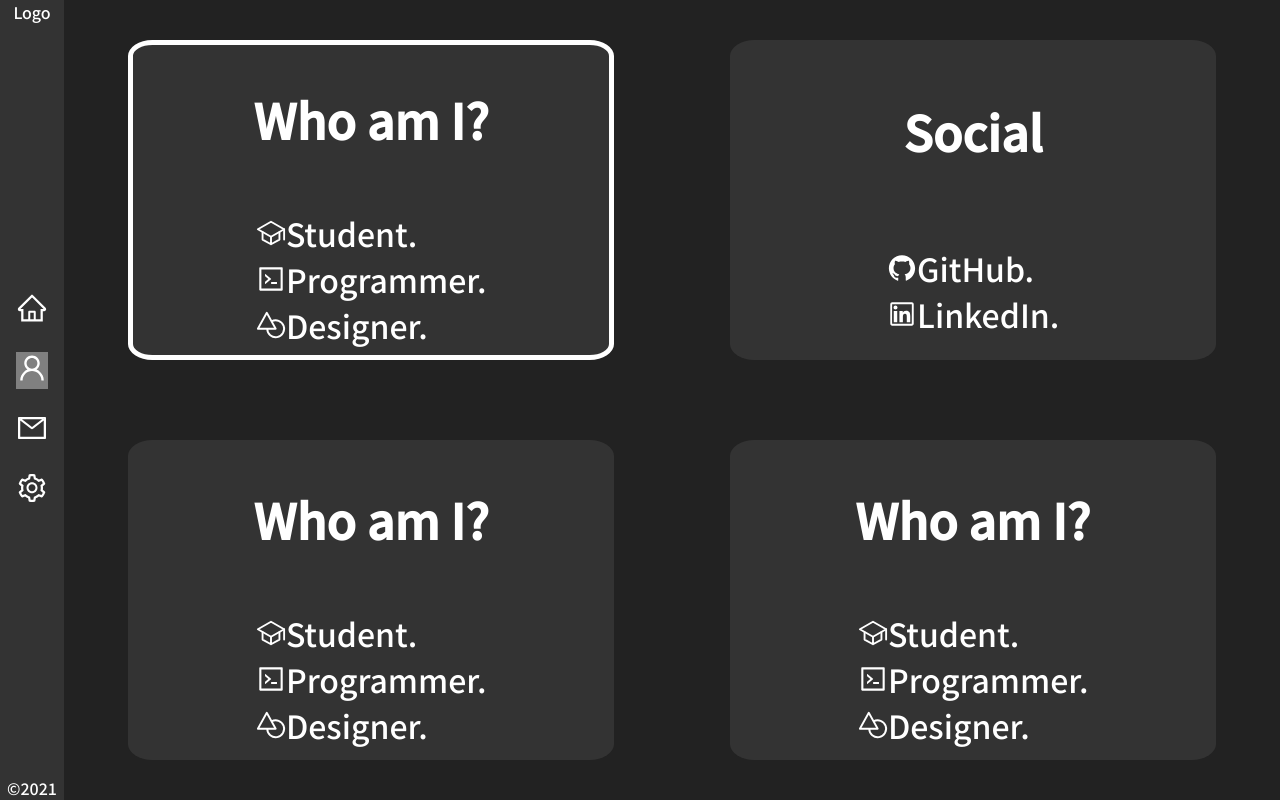
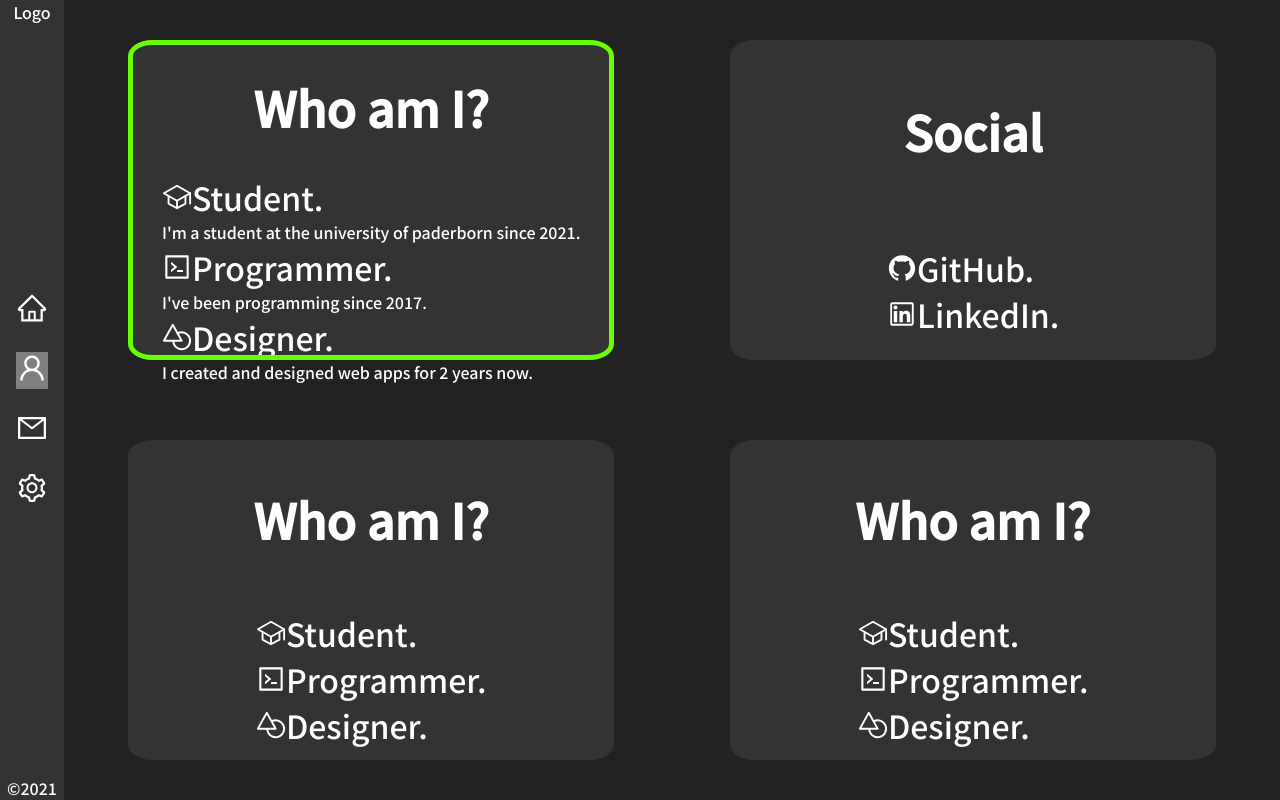
Before and after one commit to LckyLke/personal, a React (Create React App) app: page /about in a window 1280 px wide. Built offline with nearby package versions, Linux system fonts and the light colour scheme.

Commit message:
some animation changes on the Aboutpage

```diff
--- a/src/Startpage/subpages/Aboutpage.js
+++ b/src/Startpage/subpages/Aboutpage.js
@@ -1,11 +1,15 @@
-import React, {useState} from "react";
+import React, { useState } from "react";
 import "./aboutpage.sass";
-import { motion, AnimateSharedLayout } from "framer-motion"
+import { motion, AnimateSharedLayout } from "framer-motion";
 
 import { IoSchoolOutline, IoShapesOutline } from "react-icons/io5";
-import { AiOutlineCode, AiOutlineGithub, AiOutlineLinkedin } from "react-icons/ai";
+import {
+  AiOutlineCode,
+  AiOutlineGithub,
+  AiOutlineLinkedin,
+} from "react-icons/ai";
 
-import AboutContentComp from "./AboutpageComps/AboutContentComp"
+import AboutContentComp from "./AboutpageComps/AboutContentComp";
 
 const whoAmIArr = [
   {
@@ -18,23 +22,20 @@ const whoAmIArr = [
   },
   {
     icon: <IoShapesOutline size="30" />,
-    text: "Designer"
-  }
+    text: "Designer",
+  },
 ];
 
 const socialArr = [
   {
-    icon: <AiOutlineGithub size="30"/>,
-    text: "GitHub"
+    icon: <AiOutlineGithub size="30" />,
+    text: "GitHub",
   },
   {
-    icon: <AiOutlineLinkedin size="30"/>,
-    text: "LinkedIn"
+    icon: <AiOutlineLinkedin size="30" />,
+    text: "LinkedIn",
   },
-
-]
-
-
+];
 
 const AboutVariants = class {
   constructor(x, y, rotateZ) {
@@ -42,58 +43,87 @@ const AboutVariants = class {
       x,
       y,
       rotateZ,
-    }
+    };
     this.visible = {
       x: 0,
       y: 0,
       rotateZ: "0deg",
-      transition: {duration: .6, type: "spring", stiffness: 65}
-    }
+      transition: { duration: 0.6, type: "spring", stiffness: 65 },
+    };
     this.exit = {
       x,
       y,
       rotateZ,
-      transition: {duration: .6,}
-    }
+      transition: { duration: 0.6 },
+    };
   }
-}
+};
 
 const aboutPageContentArr = [
   {
-    h1text:"Who am I?",
+    h1text: "Who am I?",
     iconText: whoAmIArr,
-    style: {top: "5vh", left: "5vw"},
+    style: { top: "5vh", left: "5vw" },
     variants: new AboutVariants("-50vw", "-50vh", "45deg"),
+    additionalInformation: [
+      "I'm a student at the university of paderborn since 2021.",
+      "I've been programming since 2017.",
+      "I created and designed web apps for 2 years now.",
+    ],
   },
   {
-    h1text:"Social",
+    h1text: "Social",
     iconText: socialArr,
-    style: { right: "5vw", top: "5vh"},
+    style: { right: "5vw", top: "5vh" },
     variants: new AboutVariants("50vw", "-50vh", "-45deg"),
+    additionalInformation: [
+      "I'm a student at the university of paderborn since 2021.",
+      "I've been programming since 2017.",
+    ],
   },
   {
-    h1text:"Who am I?",
+    h1text: "Who am I?",
     iconText: whoAmIArr,
     style: { bottom: "5vh", left: "5vw" },
     variants: new AboutVariants("-50vw", "50vh", "-45deg"),
+    additionalInformation: [
+      "I'm a student at the university of paderborn since 2021.",
+      "I've been programming since 2017.",
+      "I created and designed web apps for 2 years now.",
+    ],
   },
   {
-    h1text:"Who am I?",
+    h1text: "Who am I?",
     iconText: whoAmIArr,
     style: { bottom: "5vh", right: "5vw" },
     variants: new AboutVariants("50vw", "50vh", "45deg"),
+    additionalInformation: [
+      "I'm a student at the university of paderborn since 2021.",
+      "I've been programming since 2017.",
+      "I created and designed web apps for 2 years now.",
+    ],
   },
-]
+];
 
 const Aboutpage = () => {
-
-  const [selectedAbout, setSelectedAbout] = useState(0)
+  const [selectedAbout, setSelectedAbout] = useState(0);
 
   return (
-    <AnimateSharedLayout>
-    <div className="mainAbout">
-      {aboutPageContentArr.map(({h1text, iconText, style, variants}, i) => <AboutContentComp onClick={() => setSelectedAbout(i)} selectedAbout={selectedAbout} h1text={h1text} iconText={iconText} style={style} variants={variants} i={i} />)}
-    </div>
+    <AnimateSharedLayout type="crossfade">
+      <div className="mainAbout">
+        {aboutPageContentArr.map(({ h1text, iconText, style, variants, additionalInformation }, i) => (
+          <AboutContentComp
+            onClick={() => setSelectedAbout(i)}
+            selectedAbout={selectedAbout}
+            h1text={h1text}
+            iconText={iconText}
+            style={style}
+            variants={variants}
+            i={i}
+            additionalInformation={additionalInformation}
+          />
+        ))}
+      </div>
     </AnimateSharedLayout>
   );
 };
--- a/src/Startpage/subpages/AboutpageComps/AboutContentComp.js
+++ b/src/Startpage/subpages/AboutpageComps/AboutContentComp.js
@@ -1,16 +1,5 @@
 import React from "react";
-import { motion } from "framer-motion";
-
-const iconTextMap = (arr) =>
-  arr.map(({ icon, text }) => (
-    <span
-      id={text}
-      style={{ display: "flex", alignItems: "center", fontSize: "2rem" }}
-    >
-      {icon}
-      {`${text}.`}
-    </span>
-  ));
+import { motion, AnimatePresence } from "framer-motion";
 
 const AboutContentComp = ({
   h1text,
@@ -20,37 +9,61 @@ const AboutContentComp = ({
   i,
   selectedAbout,
   onClick,
+  additionalInformation
 }) => {
+  const iconTextMap = (arr) =>
+    arr.map(({ icon, text }, indexIconTextMap) => (
+        <div>
+            <motion.span
+                transition={{duration: 2}}
+                layout
+                id={text}
+                style={{ display: "flex", alignItems: "center", fontSize: "2rem" }}
+            >
+                {icon}
+                {`${text}.`}
+            </motion.span>
+            <AnimatePresence>{selectedAbout === i&&(<motion.span initial={{opacity: 0}} animate={{opacity: 1}} exit={{opacity: 0}}>{additionalInformation[indexIconTextMap]}</motion.span>)}</AnimatePresence>
+        </div>
+    ));
+
   return (
     <motion.div
+
       onClick={onClick}
       id={i}
       variants={variants}
-      style={style}
+
       initial="hidden"
       animate="visible"
       exit="exit"
+
       className="aboutContainer"
+      style={{...style}}
+
+
     >
-      <h1 style={{ fontSize: "3rem" }}>{h1text}</h1>
+      <motion.h1 layout style={{ fontSize: "3rem" }}>{h1text}</motion.h1>
       <div>{iconTextMap(iconText)}</div>
       {selectedAbout === i && (
         <motion.div
+          layout
           layoutId="outline"
           initial={false}
           style={{
-
             borderRadius: "5%",
             width: "100%",
             height: "100%",
             border: "solid",
             borderWidth: "5px",
-            borderColor: "white",
+            borderColor: "#68ff00",
             position: "absolute",
           }}
-
           transition={{
-              duration: .4
+            duration: 5,
+            type: "spring",
+            stiffness: 500,
+            damping: 30,
           }}
         ></motion.div>
       )}
```
